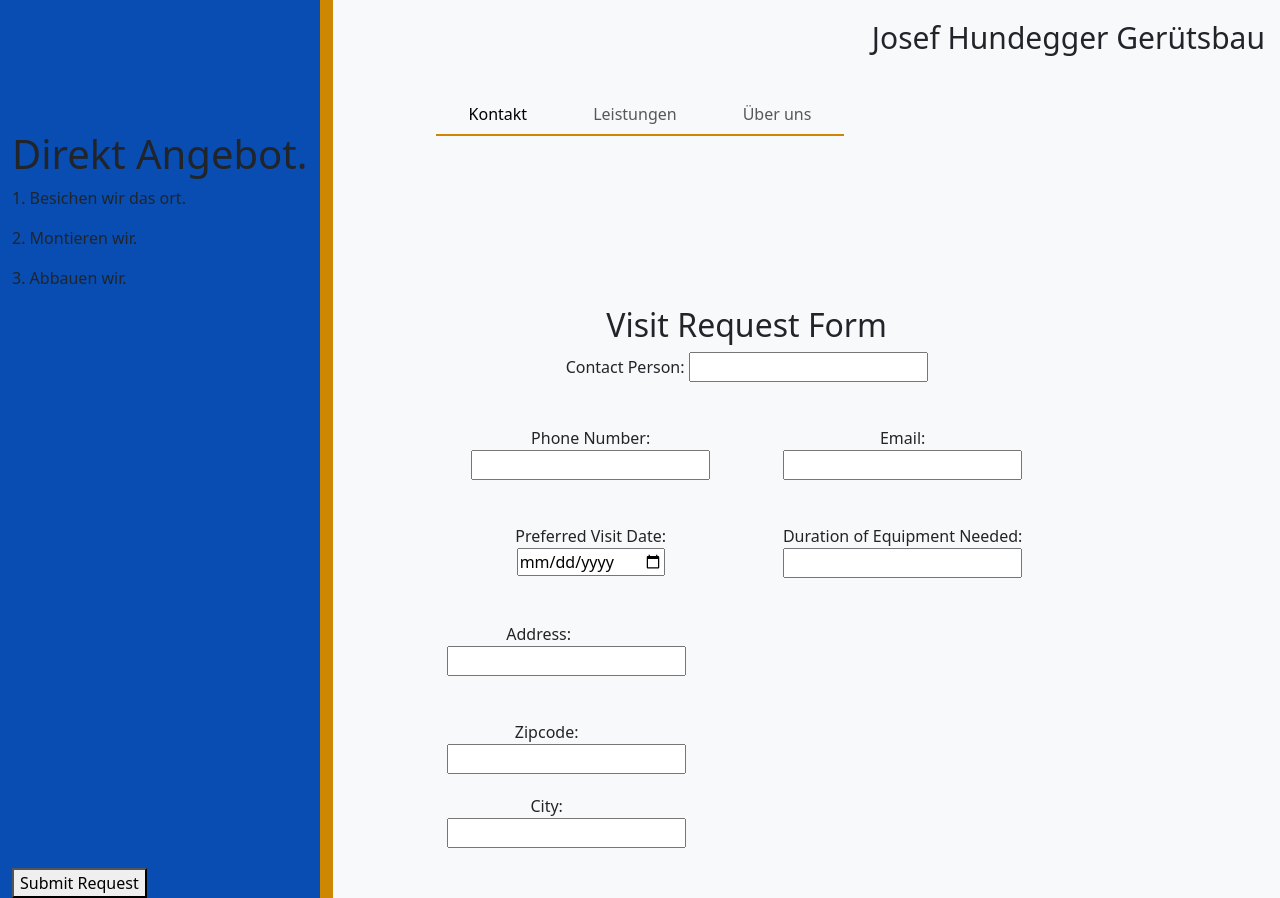
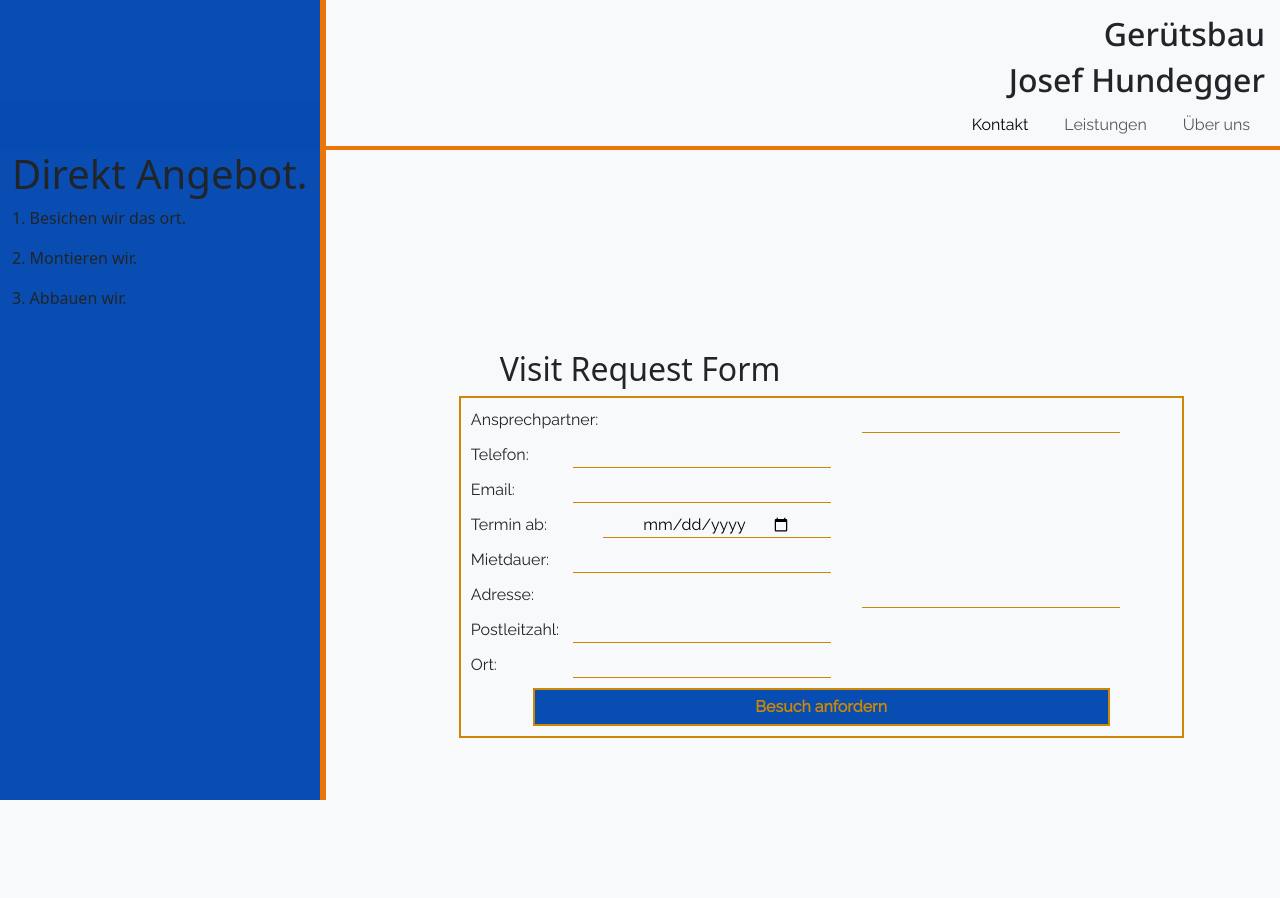
Before and after one commit to EL1909/jhgeruetsbau, a Django app: page / in a window 1280 px wide; the page is wider, and only the part inside the window is pictured. After the commit the page ends 800 px from the top of that part, so only its background shows below. Run offline with Django 4.2, Linux system fonts and the light colour scheme.

Commit message:
Working on form rendering

```diff
--- a/home/templates/home/home.html
+++ b/home/templates/home/home.html
@@ -1,61 +1,52 @@
 {% extends "base.html" %}
 {% load static %}
 {% block content %}
-<div class="row">
+<div id="ort" class="col-3">
     <h1>
         Direkt Angebot.
     </h1>
     <p>1. Besichen wir das ort.</p>
     <p>2. Montieren wir.</p>
-    <p>3. Abbauen wir.</p3
+    <p>3. Abbauen wir.</p3>
 </div>
-<div class="service-form offset-1">
+<div class="service-request p-4">
     <h2>Visit Request Form</h2>
     <form action="#" method="post">
-        <div class="row mb-4">
+    <div class="service-form">
         <div class="col-12 form-outline">
-                <label for="contact_person">Contact Person:</label>
+            <label for="contact_person">Ansprechpartner:</label>
             <input type="text" id="contact_person" name="contact_person" required>
         </div>
-        </div>
-        <div class="row mb-4">
         <div class="col-6 form-outline">
-                <label for="phone">Phone Number:</label>
+            <label for="phone">Telefon:</label>
             <input type="tel" id="phone" name="phone" required>
         </div>
         <div class="col-6 form-outline">
             <label for="email">Email:</label>
             <input type="email" id="email" name="email" required>
         </div>
-        </div>
-        <div class="row mb-4">
         <div class="col-6 form-outline">
-                <label for="visit_date">Preferred Visit Date:</label>
+            <label for="visit_date">Termin ab:</label>
             <input type="date" id="visit_date" name="visit_date" required>
         </div>
         <div class="col-6 form-outline">
-                <label for="duration">Duration of Equipment Needed:</label>
+            <label for="duration">Mietdauer:</label>
             <input type="text" id="duration" name="duration" required>
         </div>
-        </div>
-        <div class="row mb-4">
-            <div class="col-4 form-outline">
-                    <label for="address">Address:</label>
+        <div class="col-12 form-outline">
+            <label for="address">Adresse:</label>
             <input type="text" id="address" name="address" required>
         </div>
-            </div>
-            <div class="col-4 form-outline">
-                <label for="zipcode">Zipcode:</label>
+        <div class="col-6 form-outline">
+            <label for="zipcode">Postleitzahl:</label>
             <input type="text" id="zipcode" name="zipcode" required>
         </div>
-            <div class="col-4 form-outline">
-                <label for="city">City:</label>
+        <div class="col-6 form-outline">
+            <label for="city">Ort:</label>
             <input type="text" id="city" name="city" required>
         </div>
-        </div>
-        <div class="row">
         <div class="col-12">
-                <button type="submit">Submit Request</button>
+            <button class="form-button" type="submit">Besuch anfordern</button>
         </div>
     </div>
     </form>
--- a/static/css/base.css
+++ b/static/css/base.css
@@ -1,4 +1,6 @@
 /* CSS Rules for JH Geruestbau */
+
+/* Google Fonts Noto Sans and Raleway*/
 
 /* General*/
 
@@ -6,9 +8,9 @@
     min-height: 100%;
     background: linear-gradient(to right,
     #064bb1fc 25%, /* Deep blue */
-    #ce8703 25%, /* Orange */
-    #ce8703 26%, /* Orange continues for the 5% segment */
-    #f8f9fa 26% /* Rest of the background color */);
+    #eb7506 25%, /* Orange */
+    #eb7506 25.5%, /* Orange continues for the 5% segment */
+    #f8f9fa 25.5% /* Rest of the background color */);
 }
 
 
@@ -17,8 +19,8 @@
 .logo   {
     height: 100px;
     text-align: right;
-    align-items: center;
     padding: 15px;
+    font-family: 'Noto Sans', sans-serif;
 }
 
 .logo a    {
@@ -26,42 +28,94 @@
 }
 
 .navbar  {
-    align-items: right;
-    text-align: right;
-    height: 30px;
+    height: 50px;
     background: linear-gradient(to right,
     #064bb1fc 25%, /* Deep blue */
-    #ce8703 25%, /* Orange */
-    #ce8703 26%, /* Orange continues for the 5% segment */
-    #f8f9fa 26% /* Rest of the background color */);
+    #eb7506 25%, /* Orange */
+    #eb7506 25.5%, /* Orange continues for the 5% segment */
+    #f8f9fa 25.5% /* Rest of the background color */);
+    font-family: 'Raleway', sans-serif;
+    display: flex;
+    justify-content: space-between;
+    position: relative;
+}
+
+.navbar::after {
+    content: '';
+    display: block;
+    position: absolute;
+    bottom: 0;
+    left: 25%; /* Starting point at 25% */
+    width: 75%; /* Extending to the right (100% - 25%) */
+    height: 4px; /* Adjust the height of the line */
+    background-color: #eb7506; /* Adjust the color of the line */
 }
 
 .navbar-nav {
-    margin: 0 auto;
+    margin: auto;
     display: flex;
     align-items: center;
-    border-bottom: solid 2px #ce8703;
+    margin-right: 0;
 }
 
+.navbar li{
+    list-style: none;
+    margin: 0 10px;
+}
 
-.navbar-nav li{
-    padding: 0 25px;
-    margin-left: solid 2px #ce8703;
+.navbar-nav a:hover    {
+    font-weight: bold;
+    color: #eb7506;
+    background-color: #064bb1fc;
+    border-radius: 25px 25px 0 0;
+    height: 40px;
+    padding: 10px 0;
 }
 
 /* Service Form */
 
-.service-form   {
+.service-request    {
     text-align: center;
 }
 
-.form-outline {
-    margin-bottom: 20px;
+.service-form   {
+    width: 60%;
+    margin-left: auto;
+    margin-right: 5%;
+    border: solid 2px #ce8703;
+    font-family: 'Raleway', sans-serif;
+    font-size: 1em;
 }
 
-form {
-    max-width: 600px; /* Adjust the maximum width as needed */
-    margin: 0 auto; /* Center the form horizontally */
+.form-outline {
+    background-color: none;
+    margin: 10px;
+    text-align: left;
+    max-width: 90%;
+    display: flex;
+    justify-content: space-between;
+}
+
+input   {
+    background-color: transparent;
+    border: none;
+    border-bottom: 1px solid #ce8703;
+    width: fit-content;
+    padding: 0 40px;
+}
+
+.form-button {
+    background-color: #064bb1fc;
+    font-size: 1.2;
+    font-weight: bolder;
+    color: #ce8703;
+    text-shadow: #f8f9fa;
+    border: solid 2px #ce8703;
+    padding: 5px 15px;
+    margin-bottom: 10px;
+    width: 80%;
+    text-align: center;
+    display: inline-block;
 }
 
 /* Profile */
--- a/templates/base.html
+++ b/templates/base.html
@@ -15,15 +15,22 @@
     <link rel="stylesheet" href="https://cdn.jsdelivr.net/npm/bootstrap@5.3.0/dist/css/bootstrap.min.css">
     <script src="https://code.jquery.com/jquery-3.3.1.min.js" integrity="sha384-tsQFqpEReu7ZLhBV2VZlAu7zcOV+rXbYlF2cqB8txI/8aZajjp4Bqd+V6D5IgvKT" crossorigin="anonymous"></script>
     <script src="https://cdn.jsdelivr.net/npm/bootstrap@5.3.0/dist/js/bootstrap.bundle.min.js"></script>
+    <!-- Google Fonts -->
+    <link rel="preconnect" href="https://fonts.googleapis.com">
+    <link rel="preconnect" href="https://fonts.gstatic.com" crossorigin>
+    <link href="https://fonts.googleapis.com/css2?family=Noto+Sans:ital,wght@0,100;0,400;0,500;0,600;1,400;1,500;1,600&family=Raleway:wght@100;200;300;400&display=swap" rel="stylesheet">
     <title>Josef Hundegger Gerütsbau</title>
 </head>
 <body>
     <header>
         <div>
             <div class="logo">
-                <a class="navbar-brand" href="#">Josef Hundegger Gerütsbau</a>
+                <a class="navbar-brand" href="#">
+                <h2>Gerütsbau</h2>
+                <h2>Josef Hundegger</h2>
+                </a>
             </div>
-                <nav class="navbar navbar-expand-lg navbar-light bg-light">
+                <nav class="navbar navbar-expand-lg">
                 <div class="container-fluid">
                   <button class="navbar-toggler" type="button" data-bs-toggle="collapse" data-bs-target="#navbarNav" aria-controls="navbarNav" aria-expanded="false" aria-label="Toggle navigation">
                     <span class="navbar-toggler-icon"></span>
```
Lines whose indentation alone changed are shown as unchanged.
